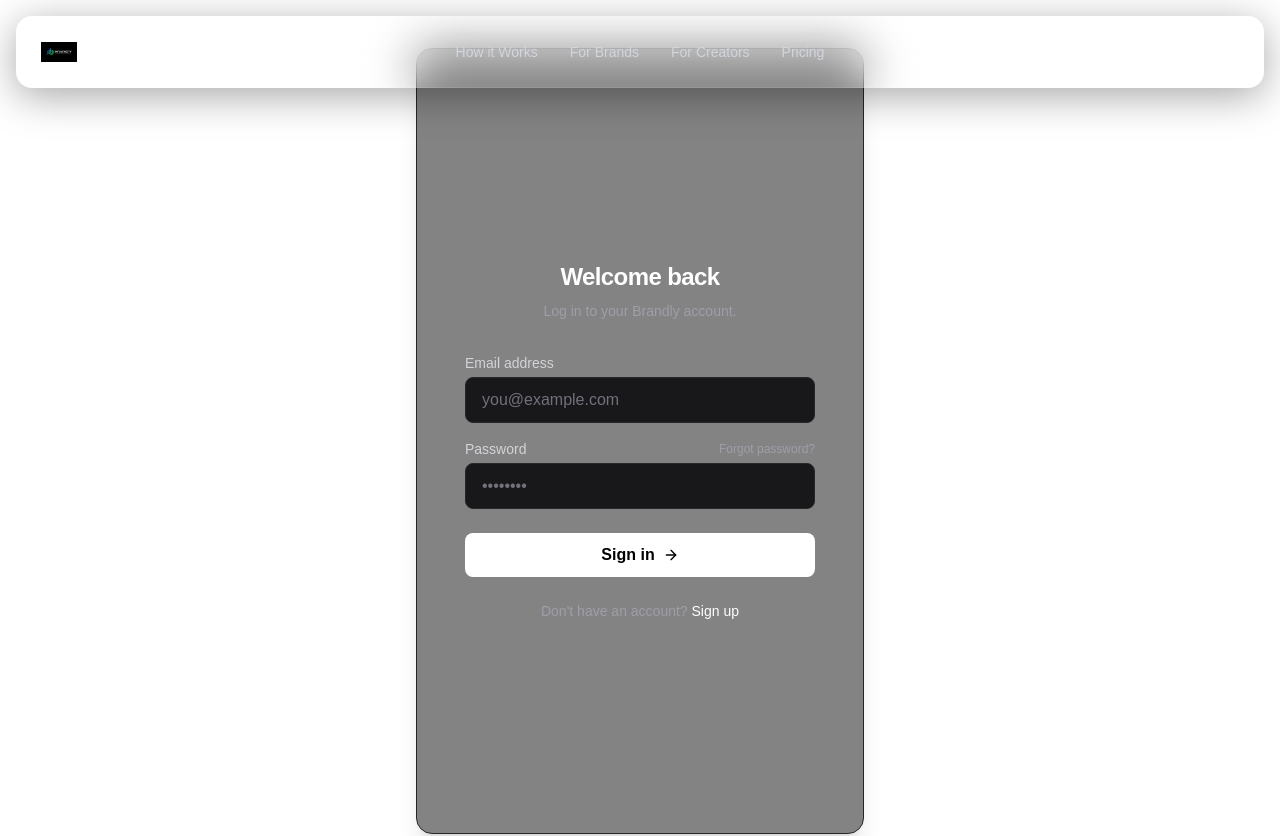
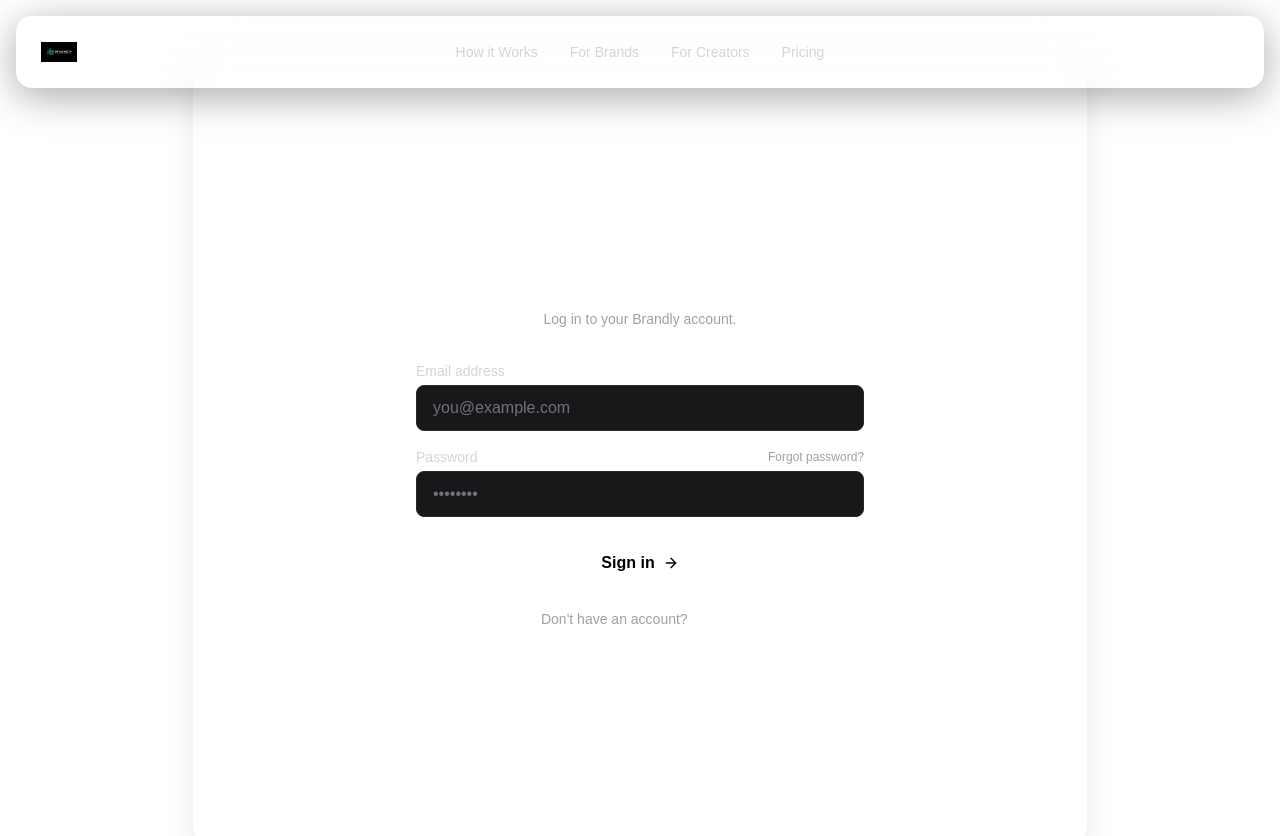
Before and after one commit to sukhdeep2813/Influencers, a Next.js app: page /login in a window 1280 px wide. Shown: the top 836 px of the page. Built offline with nearby package versions, Linux system fonts and the light colour scheme.

Commit message:
UI Update

```diff
--- a/app/(auth)/layout.tsx
+++ b/app/(auth)/layout.tsx
@@ -5,7 +5,7 @@
 }) {
   return (
     <div className="flex flex-1 items-center justify-center px-4 py-12 sm:px-6 lg:px-8 w-full">
-      <div className="w-full max-w-md space-y-8 p-8 border border-zinc-800 rounded-2xl bg-zinc-950/50 backdrop-blur-sm shadow-xl">
+      <div className="w-full max-w-4xl space-y-8 p-10 border border-gray-100 rounded-3xl bg-white shadow-[var(--card-shadow)]">
         {children}
       </div>
     </div>
```
